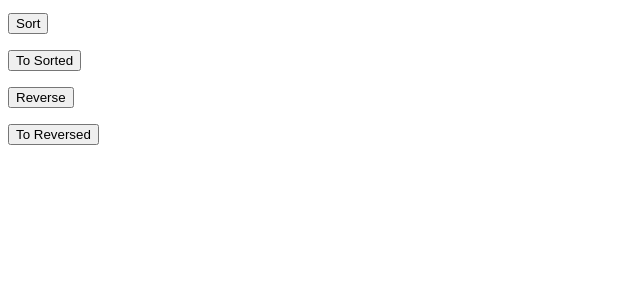
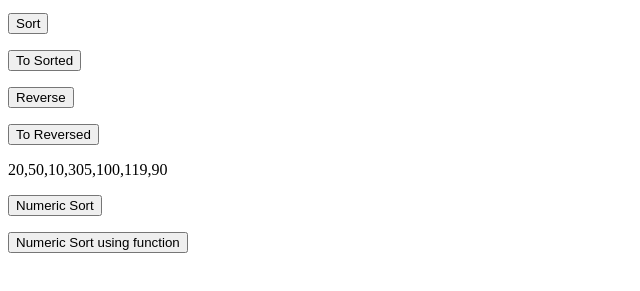
Before and after one commit to sonyphoebeb/BasicFullStackIntroduction, a website: page javscriptBasics/arraySortMethods.html in a window 1280 px wide. Shown: the part 101-392 px from the top of the page, without its empty margins (0-640 px from the left). Drawn offline with Linux system fonts and the light colour scheme.

Commit message:
Array sort methods practiced

```diff
--- a/javscriptBasics/arraySortMethods.html
+++ b/javscriptBasics/arraySortMethods.html
@@ -23,6 +23,14 @@
     <button onclick="arrayToReversed()">To Reversed</button>
     <p id="arrayToReversedResult"></p>
 
+    <p id="showArray2"></p>
+
+    <button onclick="arraySortNum()">Numeric Sort</button>
+    <p id="arraySortNumResult"></p>
+
+    <button onclick="arraySortNum2()">Numeric Sort using function</button>
+    <p id="arraySortNum2Result"></p>
+
 </body>
 
 </html>
--- a/javscriptBasics/arraySortMethods.js
+++ b/javscriptBasics/arraySortMethods.js
@@ -22,3 +22,17 @@ function arrayReverse(){
 function arrayToReversed(){
     document.getElementById("arrayToReversedResult").innerHTML = myFamily.toReversed();
 }
+
+// Sample Array 2
+let numbers = [20, 50, 10, 305, 100, 119, 90];
+document.getElementById("showArray2").innerHTML = numbers;
+
+//fun to sort num array 1s,2s,3s
+function arraySortNum(){
+    document.getElementById("arraySortNumResult").innerHTML = numbers.sort();
+}
+
+//fun to sort num array correctly by writing a fun
+function arraySortNum2(){
+    document.getElementById("arraySortNum2Result").innerHTML = numbers.sort(function (a,b) {return a - b});
+}
```
